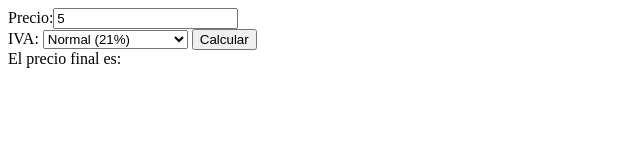
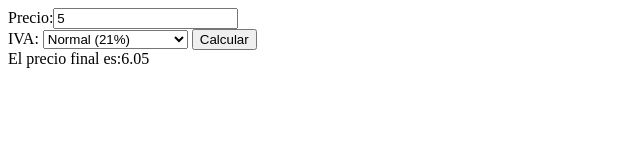
Before and after one commit to Rodolfofyto/js_04ejercicios, a plain HTML site: page index.html in a window 1280 px wide. Both pictures are taken after typing "5" into the empty fields and a click on the button "Calcular". Shown: the full height of the page, 0-640 px from the left. Drawn offline with Linux system fonts and the light colour scheme.

Commit message:
Acualizado el script

```diff
--- a/index.html
+++ b/index.html
@@ -5,6 +5,19 @@
     <meta http-equiv="X-UA-Compatible" content="IE=edge">
     <meta name="viewport" content="width=device-width, initial-scale=1.0">
     <title>Ejercicio 1</title>
+    <script>
+        function calcular(){
+            //lee el precio e IVA introducido por el cliente
+            var precio = parseFloat(document.getElementById('precio').value);
+            var iva = parseFloat(document.getElementById('iva').value);
+
+            //Realiza los cálculos
+            precio*=iva;
+
+            //Mostrar el resultado
+            document.getElementById("resultado").innerHTML = precio.toFixed(2);
+        }
+    </script>
 </head>
 <body>
     <span>Precio:</span><input type="number" min="0" id="precio"/><br/>
```
